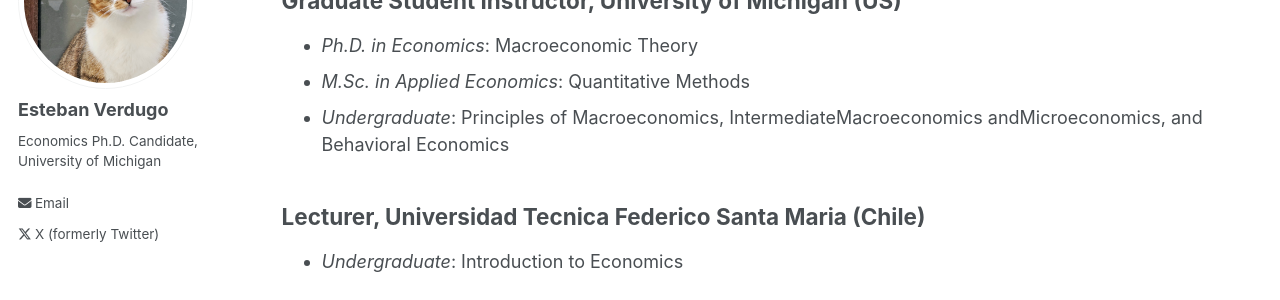
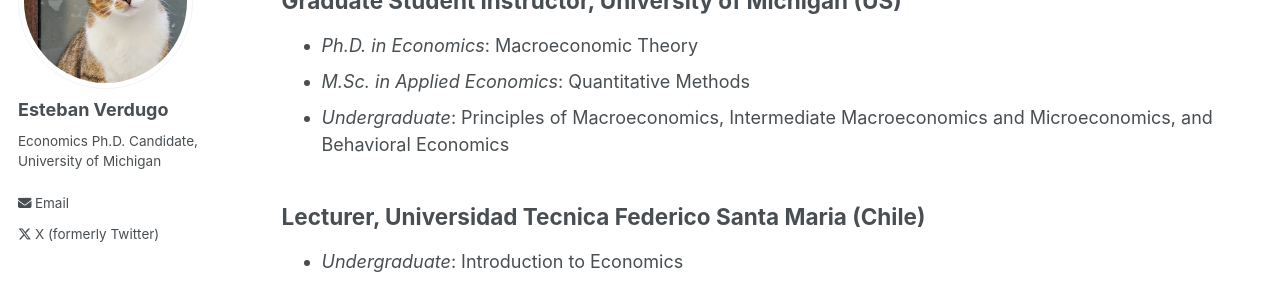
Before and after one commit to everdugop/everdugop.github.io, a Jekyll site: the page built from _pages/teaching.md, in a window 1280 px wide and 947 px high. Shown: the part 204-504 px from the top of the window. Built offline with Jekyll 4.4.1, drawn with Linux system fonts in a browser that asks for light colours.

Commit message:
Update teaching.md

```diff
--- a/_pages/teaching.md
+++ b/_pages/teaching.md
@@ -11,7 +11,7 @@
 
 - *Ph.D. in Economics*: Macroeconomic Theory
 - *M.Sc. in Applied Economics*: Quantitative Methods
-- *Undergraduate*: Principles of Macroeconomics, IntermediateMacroeconomics andMicroeconomics, and Behavioral Economics
+- *Undergraduate*: Principles of Macroeconomics, Intermediate Macroeconomics and Microeconomics, and Behavioral Economics
 
 ## Lecturer, Universidad Tecnica Federico Santa Maria (Chile)
 
```
